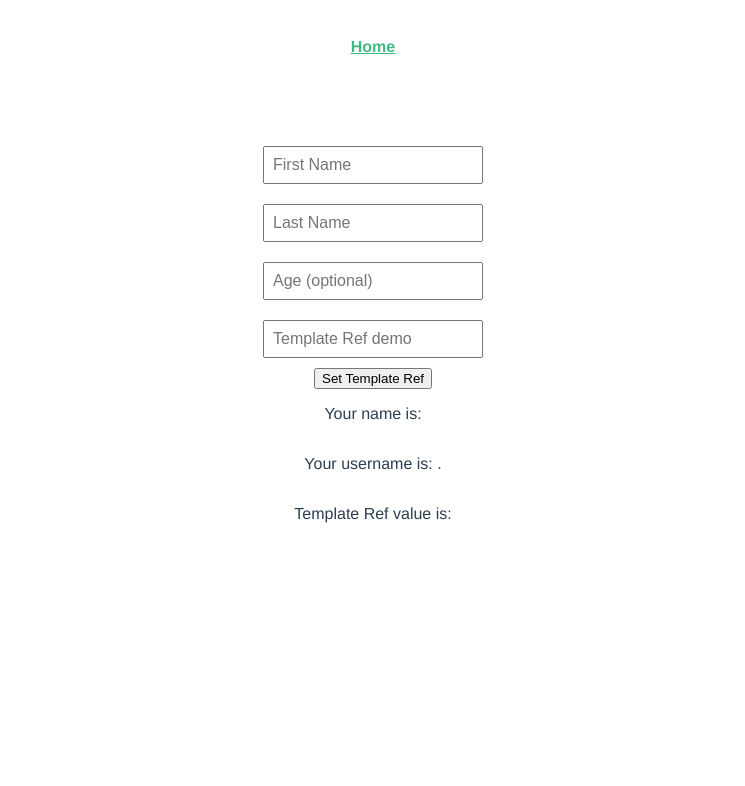
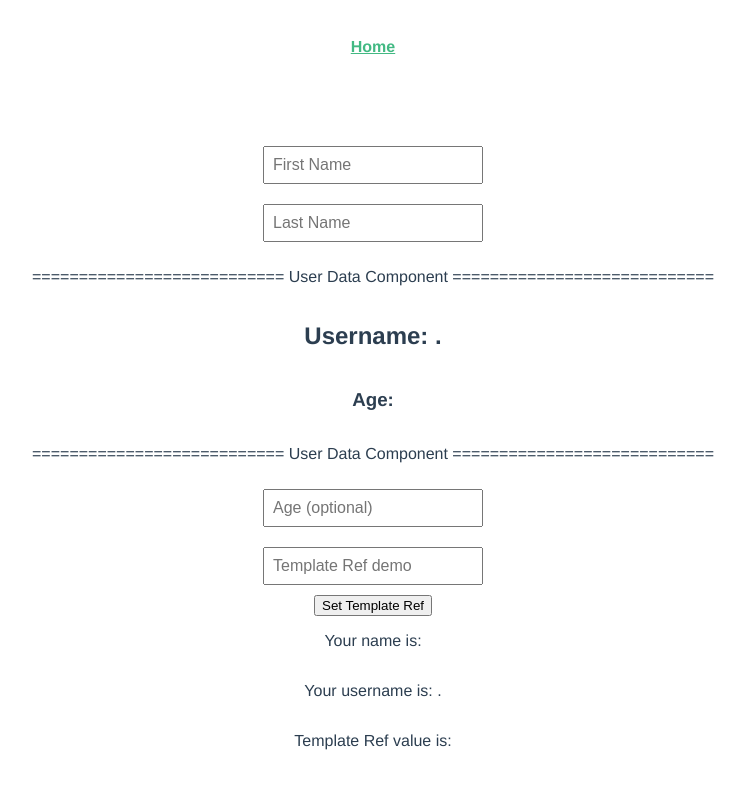
Before and after one commit to Banibrata-Manna/vue-composition, a Vue app: page / in a window 1280 px wide. Shown: the top 786 px of the page, without its empty margins (267-1012 px from the left). Built offline with nearby package versions, Linux system fonts and the light colour scheme.

Commit message:
Lec 298: Composition API in Components and Props

```diff
--- /dev/null
+++ b/src/components/UserData.vue
@@ -0,0 +1,25 @@
+<template>
+    <h2>Username: {{ username }}</h2>
+    <h3>Age: {{ age }}</h3>
+</template>
+
+<script>
+import { computed } from 'vue';
+
+    export default{
+        props: ['firstname', 'lastname', 'age'],
+        setup(props) {
+            const username = computed(() => {
+                return props.firstname.trim().replace(/\s+/g, '').toLowerCase() + '.' + props.lastname.trim().replace(/\s+/g, '').toLowerCase();
+            });
+            const age = computed(() => {
+                return props.age;
+            });
+
+            return {
+                username,
+                age
+            }
+        }
+    }
+</script>
--- a/src/views/HomeView.vue
+++ b/src/views/HomeView.vue
@@ -2,6 +2,9 @@
   <div class="home">
       <input v-model="firstname" placeholder="First Name" />
       <input v-model="lastname" placeholder="Last Name" />
+      <p>{{ "=========================== User Data Component ============================" }}</p>
+      <user-data :firstname="firstname" :lastname="lastname" :age="age"/>
+      <p>{{ "=========================== User Data Component ============================" }}</p>
       <input v-model.number="age" type="number" placeholder="Age (optional)" />
       <input ref="templateRefInput" placeholder="Template Ref demo"/>
       <button @click="setTemplateRef">Set Template Ref</button>
@@ -14,10 +17,13 @@
 
 <script>
 import { computed, ref, watch } from 'vue';
-
+import UserData from '@/components/UserData.vue';
 
 export default {
   name: 'HomeView',
+  components: {
+    UserData
+  },
   mounted() {
     // Logic to run when the component is mounted
   },
```
